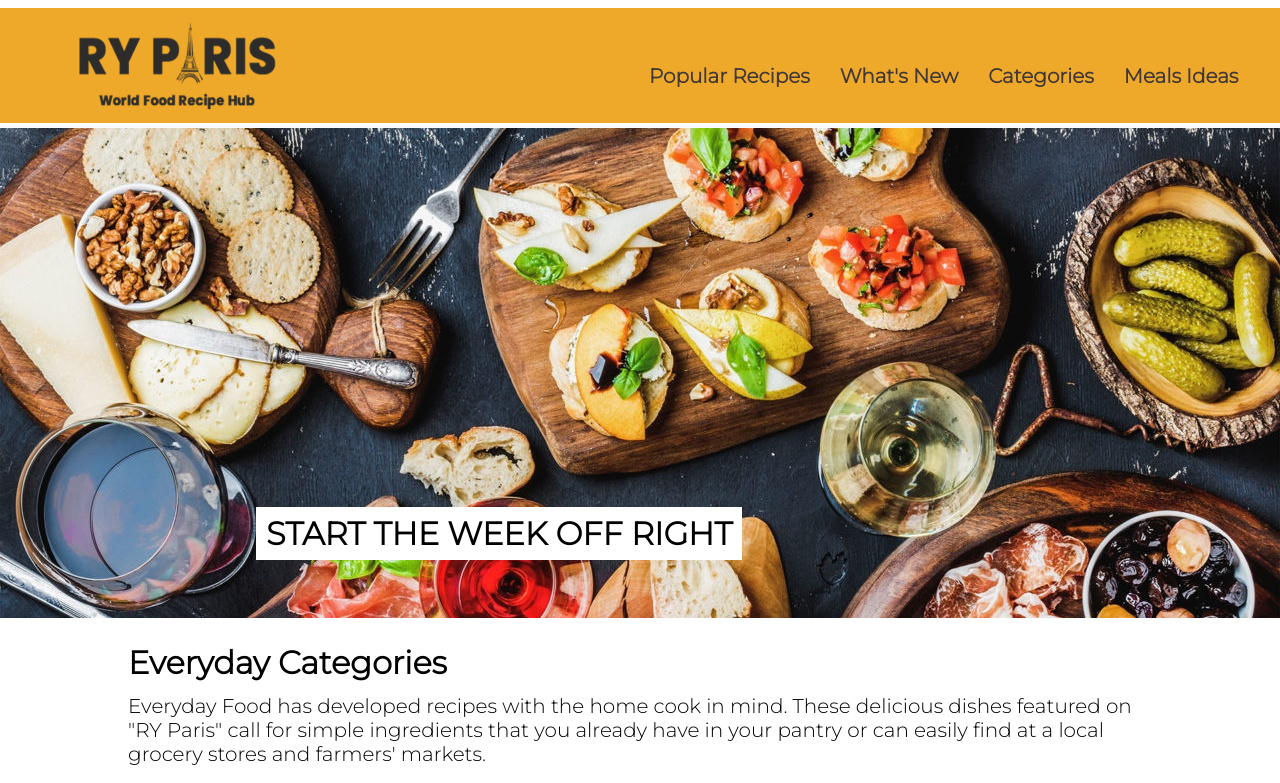
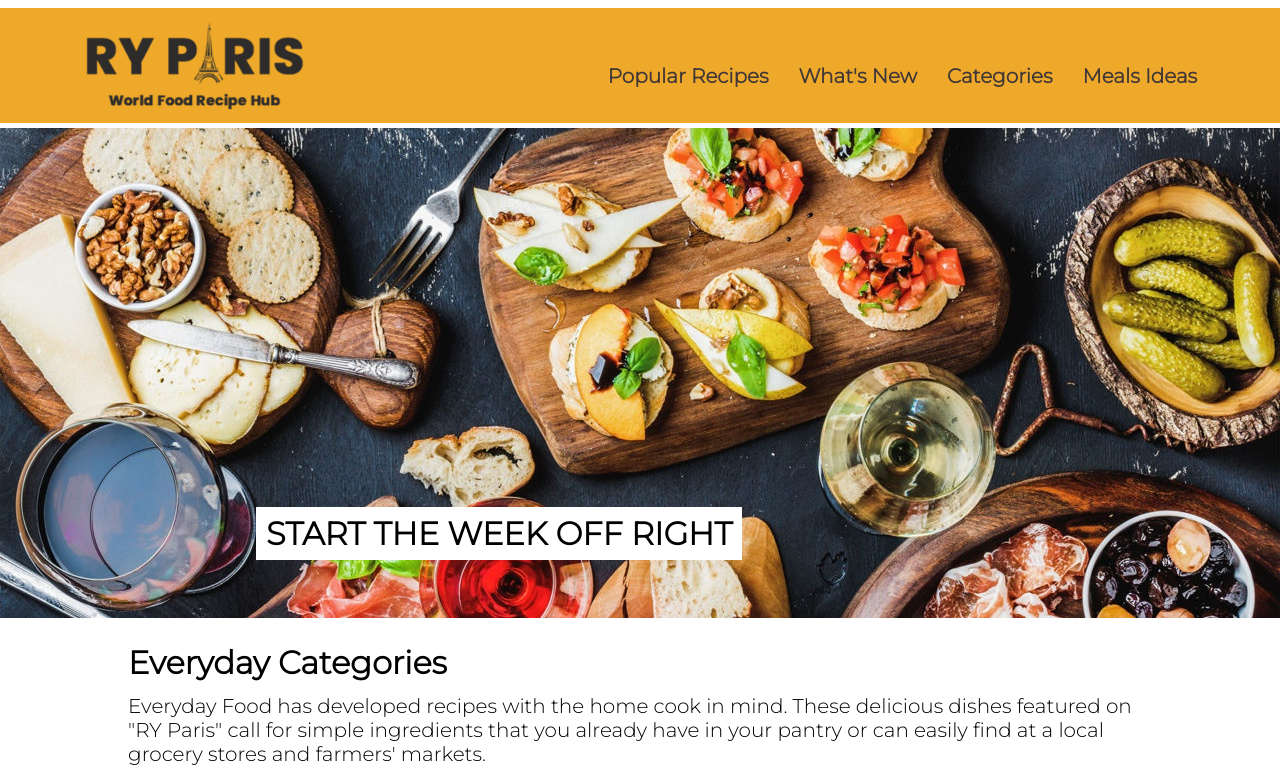
Before and after one commit to ashlyn-young/RYParis, a plain HTML site: page index.html in a window 1280 px wide. Shown: the top 783 px of the page. Drawn offline with Linux system fonts and the light colour scheme.

Commit message:
further adjustments

```diff
--- a/css/style.css
+++ b/css/style.css
@@ -35,13 +35,13 @@ a {
 .logo{
     display: flex;
     justify-content: left;
-    margin-left: 5%;
+    margin-left: 6%;
 }
 .links{
     display: flex;
     justify-content: flex-end;
     align-items: center;
-    margin-left: 25%;
+    margin-left: 20%;
     margin-top: 15px;
 
 }
@@ -49,7 +49,7 @@ footer{
     background-color: #eea92a;
     margin-top: 10px;
     padding-top: 50px;
-    padding-bottom: 50px;
+    padding-bottom: 40px;
     display: flex;
     justify-content: space-between;
     font-weight: bolder;
@@ -87,6 +87,11 @@ h1 {
     flex-direction: column;
     margin-left: 10%;
     font-weight: bold;
+}
+.logoCover {
+    object-fit: cover;
+    width: 235px;
+    height: 100px;
 }
 .everyCover {
     object-fit: cover;
--- a/index.html
+++ b/index.html
@@ -13,7 +13,7 @@
         <header>
             <nav>
                 <nav class="logo">
-                    <img src="Images/ry-paris-logo.png" width="225" height="100">
+                    <img src="Images/ry-paris-logo.png" class="logoCover" width="250px" height="101px">
                 </nav>
                 <nav class="links">
                     <ul>
```
